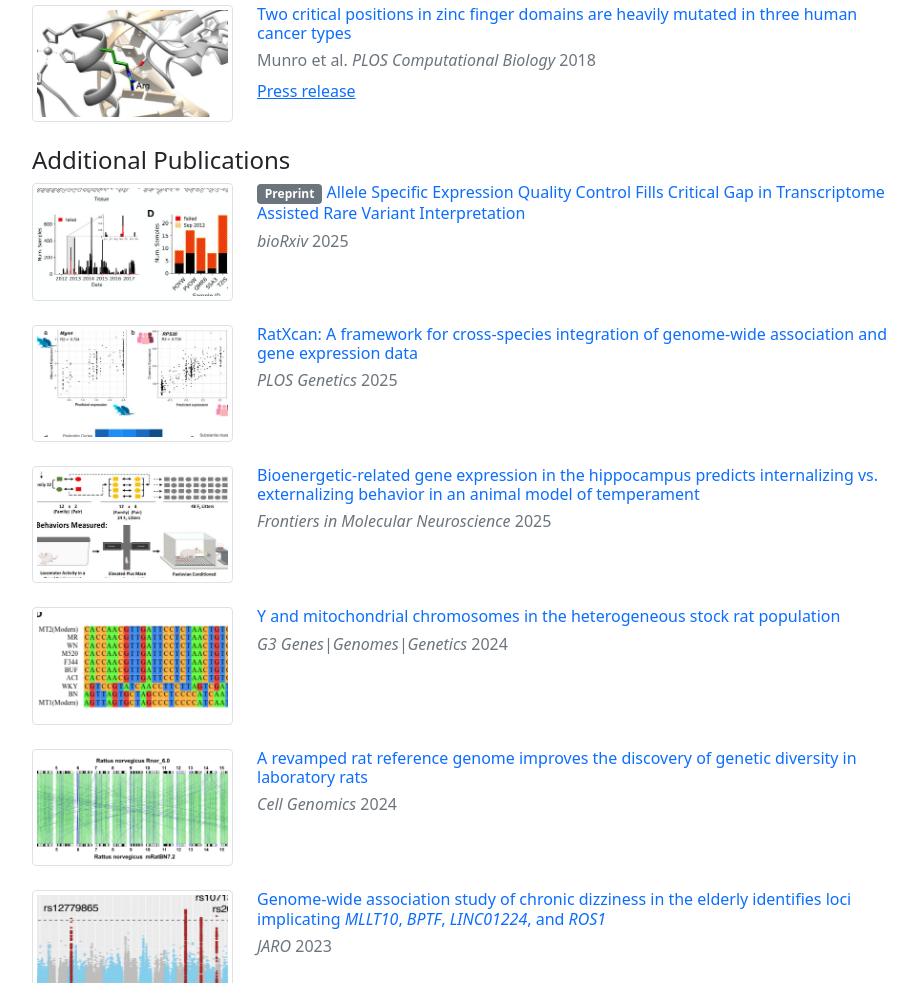
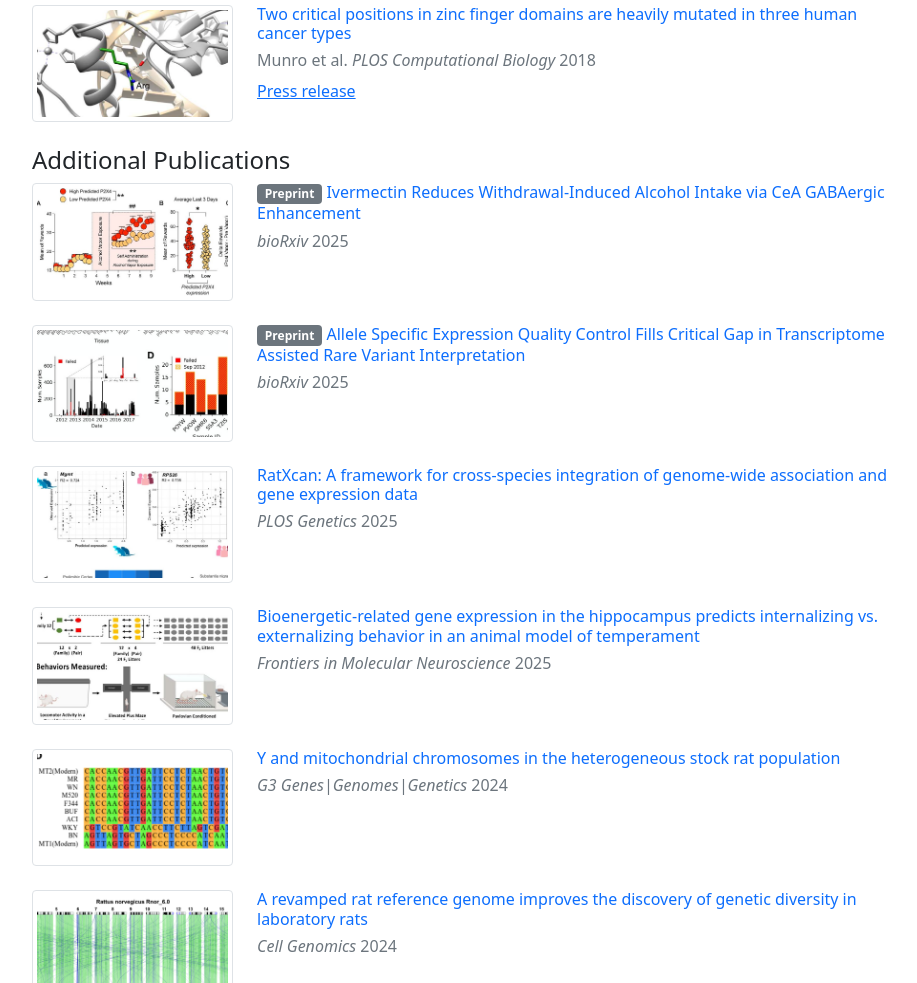
Before and after one commit to daniel-munro/danmun.ro, a plain HTML site: page index.html in a window 1280 px wide. Shown: the part 1144-2127 px from the top of the page, without its empty margins (320-1237 px from the left). Drawn offline with nearby package versions, Linux system fonts and the light colour scheme.

Commit message:
Add preprint

```diff
--- a/index.html
+++ b/index.html
@@ -177,6 +177,18 @@
 						<h4>Additional Publications</h4>
 
 						<!-- <span class="badge bg-secondary">Preprint</span> -->
+						<div class="row mb-4">
+							<div class="col-sm-3">
+								<a href="https://www.biorxiv.org/content/10.1101/2025.10.14.682432v1">
+									<img class="img-fluid img-thumbnail" src="img/pubs/ivermectin.jpg">
+								</a>
+							</div>
+							<div class="col-sm-9">
+								<h6><span class="badge bg-secondary">Preprint</span> <a href="https://www.biorxiv.org/content/10.1101/2025.10.14.682432v1">Ivermectin Reduces Withdrawal-Induced Alcohol Intake via CeA GABAergic Enhancement</a></h6>
+								<h6 class="text-muted fw-normal"><i>bioRxiv</i> 2025</h6>
+							</div>
+						</div>
+
 						<div class="row mb-4">
 							<div class="col-sm-3">
 								<a href="https://www.biorxiv.org/content/10.1101/2025.05.30.657086v2">
```
Also changed, not shown: img/pubs/ivermectin.jpg (added), 1 other file.
